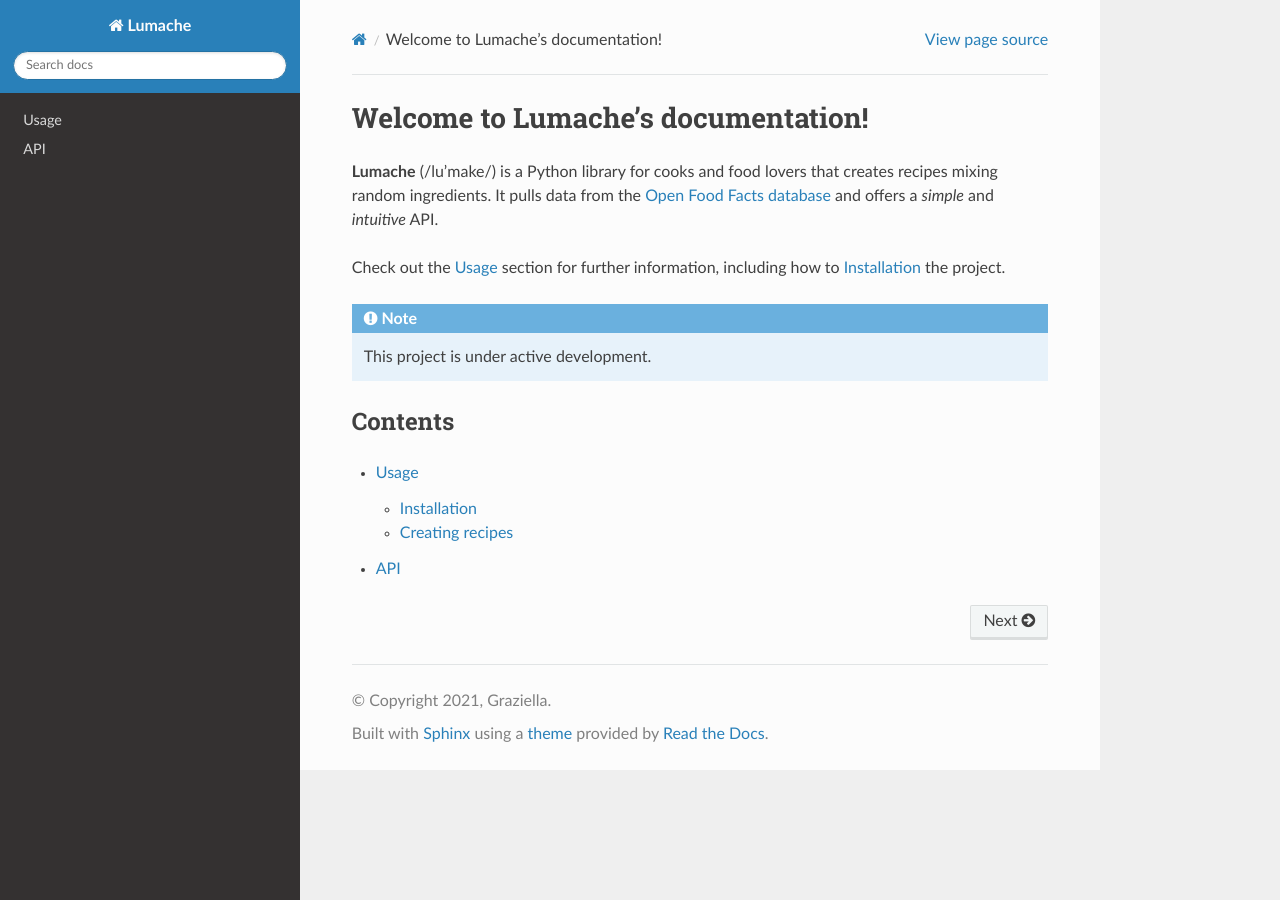
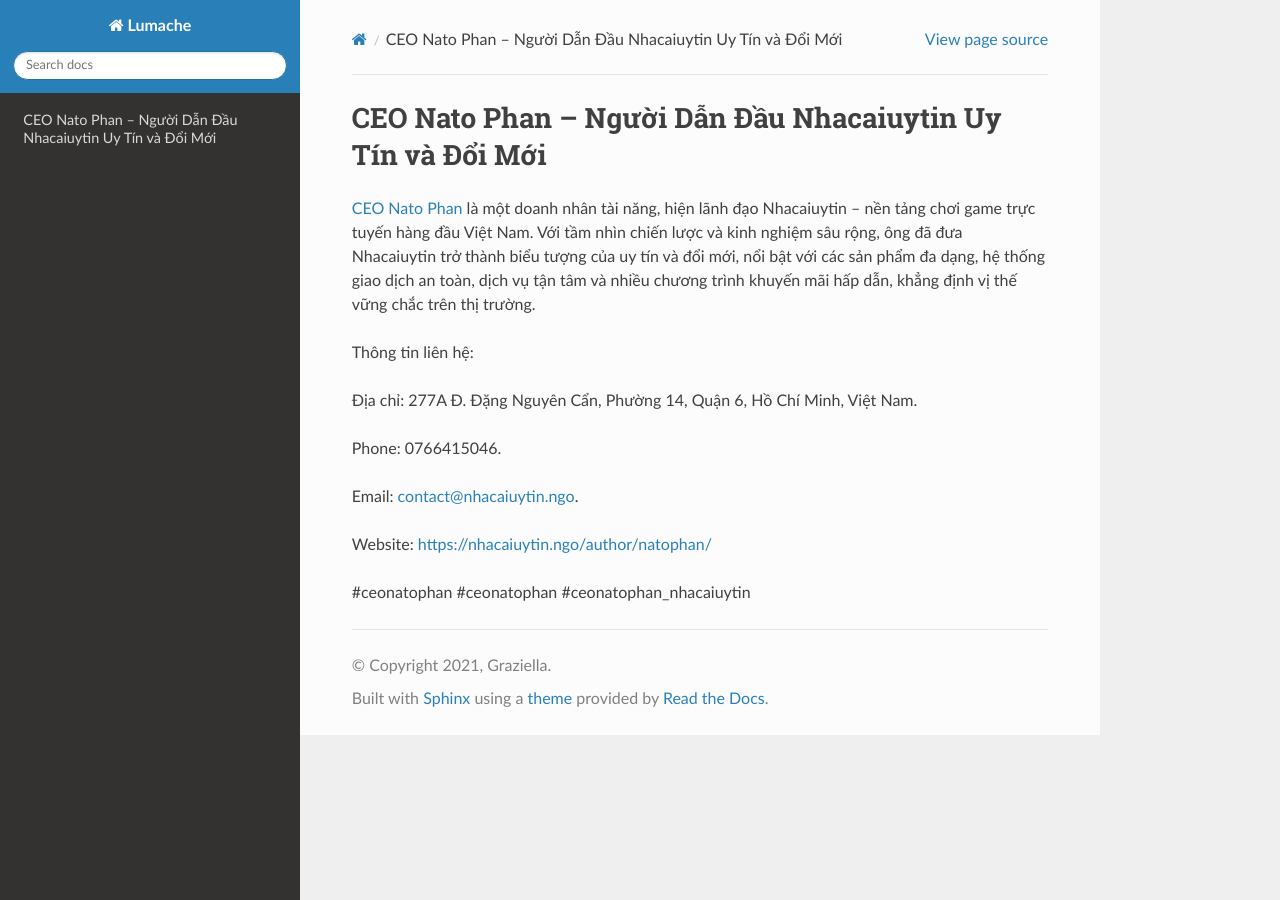
Before and after one commit to parkisngan19/natophan, a Sphinx documentation site: the page built from docs/source/index.rst, in a window 1280 px wide. Built offline with Sphinx 7.4.7 and the Read the Docs theme 3.1.0, drawn with Linux system fonts in a browser that asks for light colours.

Commit message:
Update index.rst

```diff
--- a/docs/source/index.rst
+++ b/docs/source/index.rst
@@ -1,22 +1,16 @@
-Welcome to Lumache's documentation!
+CEO Nato Phan – Người Dẫn Đầu Nhacaiuytin Uy Tín và Đổi Mới
 ===================================
 
-**Lumache** (/lu'make/) is a Python library for cooks and food lovers
-that creates recipes mixing random ingredients.
-It pulls data from the `Open Food Facts database <https://world.openfoodfacts.org/>`_
-and offers a *simple* and *intuitive* API.
+`CEO Nato Phan <https://nhacaiuytin.ngo/author/natophan/>`_ là một doanh nhân tài năng, hiện lãnh đạo Nhacaiuytin – nền tảng chơi game trực tuyến hàng đầu Việt Nam. Với tầm nhìn chiến lược và kinh nghiệm sâu rộng, ông đã đưa Nhacaiuytin trở thành biểu tượng của uy tín và đổi mới, nổi bật với các sản phẩm đa dạng, hệ thống giao dịch an toàn, dịch vụ tận tâm và nhiều chương trình khuyến mãi hấp dẫn, khẳng định vị thế vững chắc trên thị trường.
 
-Check out the :doc:`usage` section for further information, including
-how to :ref:`installation` the project.
+Thông tin liên hệ:
 
-.. note::
+Địa chỉ: 277A Đ. Đặng Nguyên Cẩn, Phường 14, Quận 6, Hồ Chí Minh, Việt Nam.
 
-   This project is under active development.
+Phone: 0766415046.
 
-Contents
---------
+Email: contact@nhacaiuytin.ngo.
 
-.. toctree::
+Website: https://nhacaiuytin.ngo/author/natophan/
 
-   usage
-   api
+#ceonatophan #ceonatophan #ceonatophan_nhacaiuytin
```
